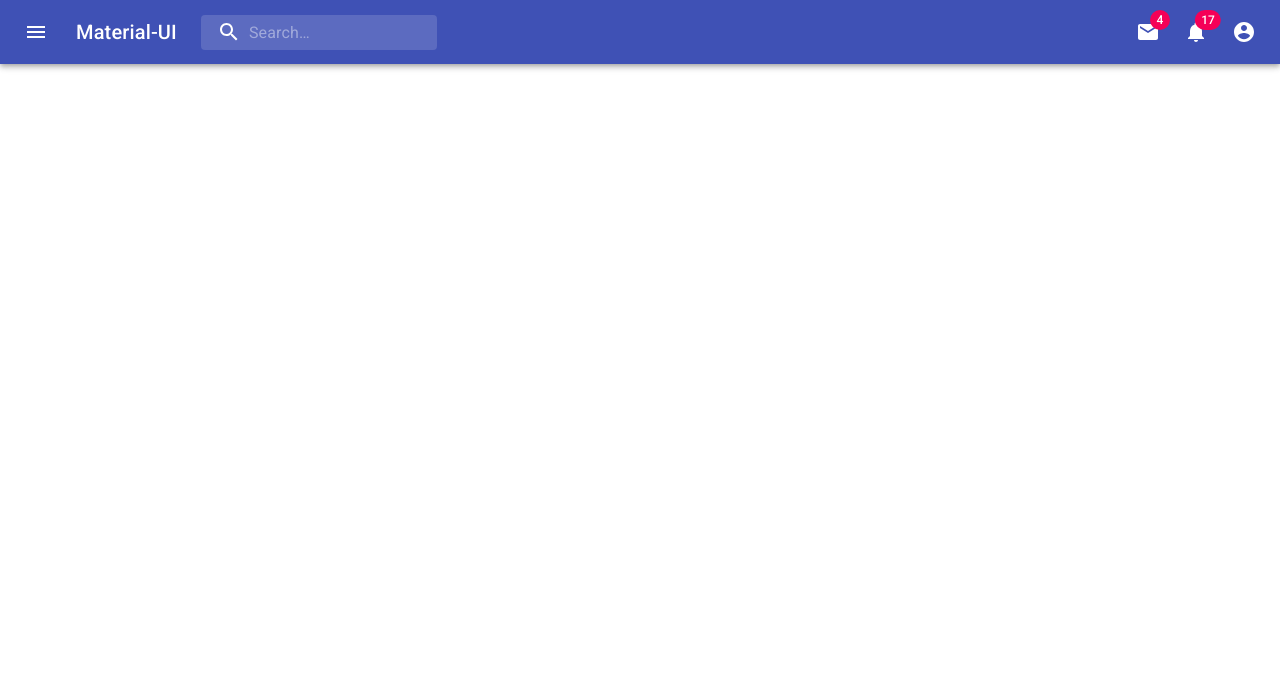
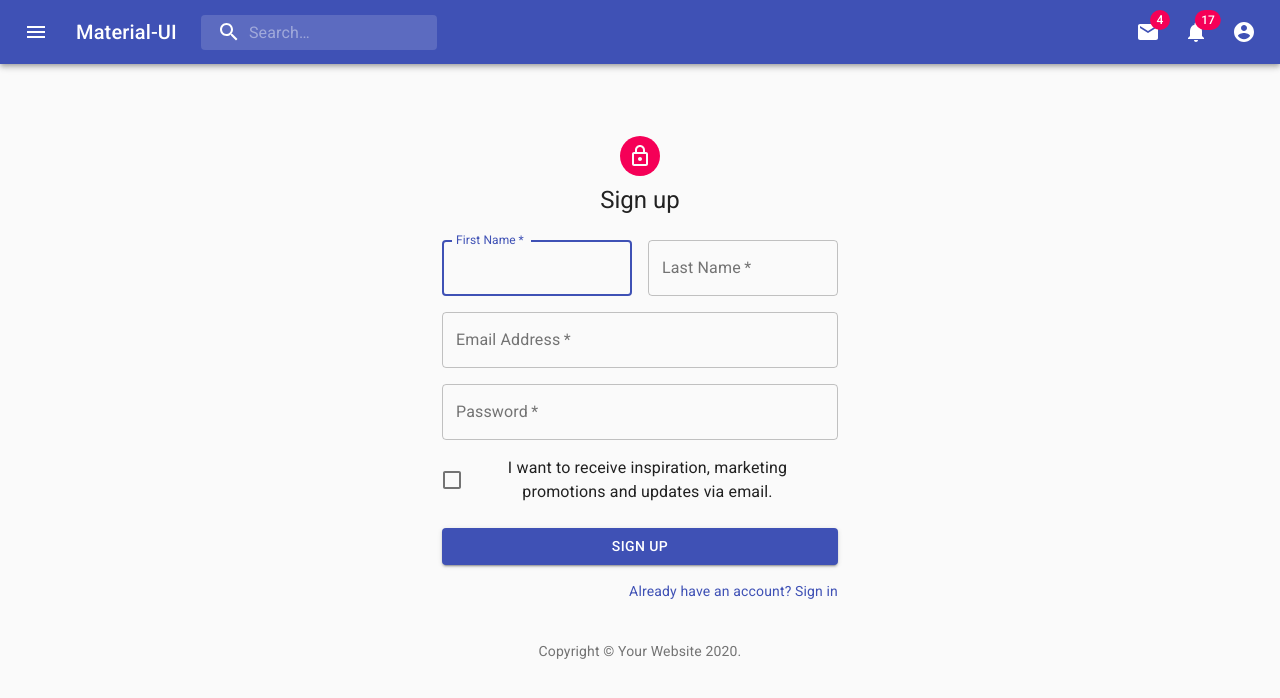
Before and after one commit to gmujica/Ecomerce-Front, a React (Create React App) app: page /signup in a window 1280 px wide. Shown: the top 698 px of the page. Built offline with nearby package versions, Linux system fonts and the light colour scheme.

Commit message:
minimal changes

```diff
--- a/src/App.js
+++ b/src/App.js
@@ -6,6 +6,7 @@
 import Login from './pages/Login'
 import Main from './pages/Main'
 import NavBar from './components/NavBar'
+import SignUp from './pages/SignUp'
 
 function App() {
   return (
@@ -15,6 +16,7 @@
         <Switch>
           <Route path="/" exact component={Main} />
           <Route path="/login" component={Login} />
+          <Route path="/signup" component={SignUp} />
         </Switch>
       </div>
     </Router>
--- a/src/components/NavBar/index.js
+++ b/src/components/NavBar/index.js
@@ -1,19 +1,21 @@
 import React from 'react';
-import { fade, makeStyles } from '@material-ui/core/styles';
-import AppBar from '@material-ui/core/AppBar';
-import Toolbar from '@material-ui/core/Toolbar';
-import IconButton from '@material-ui/core/IconButton';
-import Typography from '@material-ui/core/Typography';
-import InputBase from '@material-ui/core/InputBase';
-import Badge from '@material-ui/core/Badge';
-import MenuItem from '@material-ui/core/MenuItem';
-import Menu from '@material-ui/core/Menu';
-import MenuIcon from '@material-ui/icons/Menu';
-import SearchIcon from '@material-ui/icons/Search';
-import AccountCircle from '@material-ui/icons/AccountCircle';
-import MailIcon from '@material-ui/icons/Mail';
-import NotificationsIcon from '@material-ui/icons/Notifications';
-import MoreIcon from '@material-ui/icons/MoreVert';
+import { fade, makeStyles } from '@material-ui/core/styles'
+import AppBar from '@material-ui/core/AppBar'
+import Toolbar from '@material-ui/core/Toolbar'
+import IconButton from '@material-ui/core/IconButton'
+import Typography from '@material-ui/core/Typography'
+import InputBase from '@material-ui/core/InputBase'
+import Badge from '@material-ui/core/Badge'
+import MenuItem from '@material-ui/core/MenuItem'
+import Menu from '@material-ui/core/Menu'
+import MenuIcon from '@material-ui/icons/Menu'
+import SearchIcon from '@material-ui/icons/Search'
+import AccountCircle from '@material-ui/icons/AccountCircle'
+import MailIcon from '@material-ui/icons/Mail'
+import NotificationsIcon from '@material-ui/icons/Notifications'
+import MoreIcon from '@material-ui/icons/MoreVert'
+
+import { Link } from 'react-router-dom'
 
 const useStyles = makeStyles((theme) => ({
   grow: {
@@ -77,6 +79,10 @@
       display: 'none',
     },
   },
+  menuItem: {
+    textDecoration: 'none',
+    color: 'black'
+  }
 }));
 
 export default function NavBar() {
@@ -115,8 +121,9 @@
       open={isMenuOpen}
       onClose={handleMenuClose}
     >
-      <MenuItem onClick={handleMenuClose}>Profile</MenuItem>
-      <MenuItem onClick={handleMenuClose}>My account</MenuItem>
+      <Link to="/" className={classes.menuItem}><MenuItem onClick={handleMenuClose}>Profile</MenuItem></Link>
+      <Link to="/" className={classes.menuItem}><MenuItem onClick={handleMenuClose}>My account</MenuItem></Link>
+      <Link to="/login" className={classes.menuItem}><MenuItem onClick={handleMenuClose}>Login</MenuItem></Link>
     </Menu>
   );
 
--- /dev/null
+++ b/src/pages/SignUp/index.js
@@ -0,0 +1,140 @@
+import React from 'react';
+import Avatar from '@material-ui/core/Avatar';
+import Button from '@material-ui/core/Button';
+import CssBaseline from '@material-ui/core/CssBaseline';
+import TextField from '@material-ui/core/TextField';
+import FormControlLabel from '@material-ui/core/FormControlLabel';
+import Checkbox from '@material-ui/core/Checkbox';
+import Link from '@material-ui/core/Link';
+import Grid from '@material-ui/core/Grid';
+import Box from '@material-ui/core/Box';
+import LockOutlinedIcon from '@material-ui/icons/LockOutlined';
+import Typography from '@material-ui/core/Typography';
+import { makeStyles } from '@material-ui/core/styles';
+import Container from '@material-ui/core/Container';
+
+function Copyright() {
+  return (
+    <Typography variant="body2" color="textSecondary" align="center">
+      {'Copyright © '}
+      <Link color="inherit" href="https://material-ui.com/">
+        Your Website
+      </Link>{' '}
+      {new Date().getFullYear()}
+      {'.'}
+    </Typography>
+  );
+}
+
+const useStyles = makeStyles((theme) => ({
+  paper: {
+    marginTop: theme.spacing(8),
+    display: 'flex',
+    flexDirection: 'column',
+    alignItems: 'center',
+  },
+  avatar: {
+    margin: theme.spacing(1),
+    backgroundColor: theme.palette.secondary.main,
+  },
+  form: {
+    width: '100%', // Fix IE 11 issue.
+    marginTop: theme.spacing(3),
+  },
+  submit: {
+    margin: theme.spacing(3, 0, 2),
+  },
+}));
+
+export default function SignUp() {
+  const classes = useStyles();
+
+  return (
+    <Container component="main" maxWidth="xs">
+      <CssBaseline />
+      <div className={classes.paper}>
+        <Avatar className={classes.avatar}>
+          <LockOutlinedIcon />
+        </Avatar>
+        <Typography component="h1" variant="h5">
+          Sign up
+        </Typography>
+        <form className={classes.form} noValidate>
+          <Grid container spacing={2}>
+            <Grid item xs={12} sm={6}>
+              <TextField
+                autoComplete="fname"
+                name="firstName"
+                variant="outlined"
+                required
+                fullWidth
+                id="firstName"
+                label="First Name"
+                autoFocus
+              />
+            </Grid>
+            <Grid item xs={12} sm={6}>
+              <TextField
+                variant="outlined"
+                required
+                fullWidth
+                id="lastName"
+                label="Last Name"
+                name="lastName"
+                autoComplete="lname"
+              />
+            </Grid>
+            <Grid item xs={12}>
+              <TextField
+                variant="outlined"
+                required
+                fullWidth
+                id="email"
+                label="Email Address"
+                name="email"
+                autoComplete="email"
+              />
+            </Grid>
+            <Grid item xs={12}>
+              <TextField
+                variant="outlined"
+                required
+                fullWidth
+                name="password"
+                label="Password"
+                type="password"
+                id="password"
+                autoComplete="current-password"
+              />
+            </Grid>
+            <Grid item xs={12}>
+              <FormControlLabel
+                control={<Checkbox value="allowExtraEmails" color="primary" />}
+                label="I want to receive inspiration, marketing promotions and updates via email."
+              />
+            </Grid>
+          </Grid>
+          <Button
+            type="submit"
+            fullWidth
+            variant="contained"
+            color="primary"
+            className={classes.submit}
+          >
+            Sign Up
+          </Button>
+          <Grid container justify="flex-end">
+            <Grid item>
+              <Link href="#" variant="body2">
+                Already have an account? Sign in
+              </Link>
+            </Grid>
+          </Grid>
+        </form>
+      </div>
+      <Box mt={5}>
+        <Copyright />
+      </Box>
+    </Container>
+  );
+}
```
